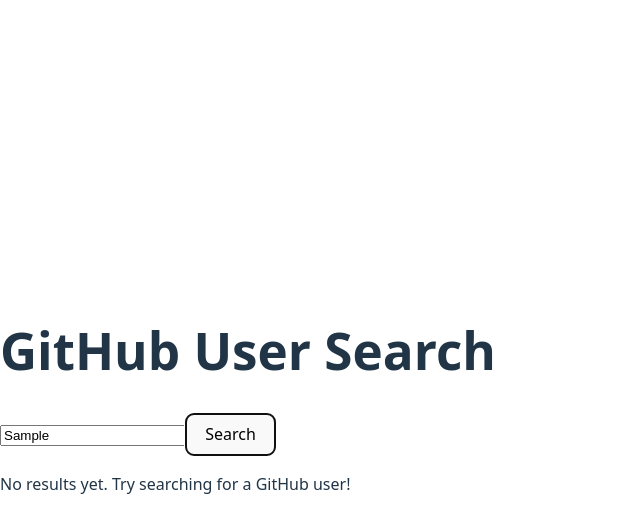
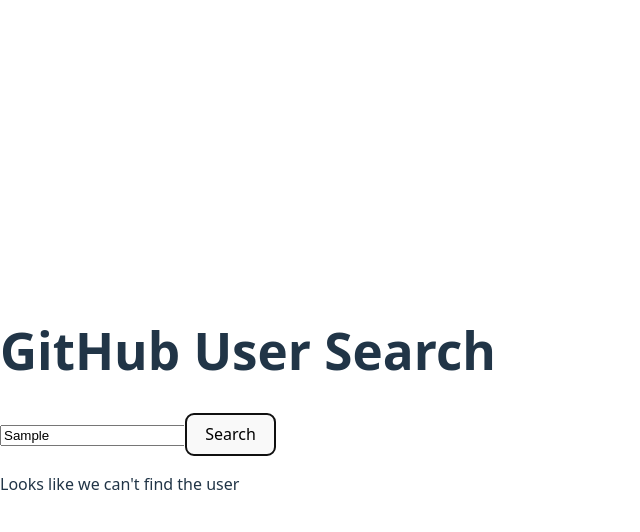
Before and after one commit to niobed96/alx-fe-reactjs, a React (Vite) app in the folder github-user-search/: page / in a window 1280 px wide. Both pictures are taken after typing "Sample" into the empty fields and a click on the button "Search". Shown: the top 532 px of the page, without its empty margins (0-640 px from the left). Built offline with nearby package versions, Linux system fonts and the light colour scheme; no server answers.

Commit message:
Adding search feature

```diff
--- a/github-user-search/src/App.jsx
+++ b/github-user-search/src/App.jsx
@@ -1,25 +1,11 @@
-import React, { useState } from "react";
-import SearchBar from "./components/SearchBar";
-import UserCard from "./components/UserCard";
+import React from "react";
+import Search from "./components/Search";
 
 function App() {
-  const [users, setUsers] = useState([]);
-
-  const handleSearchResults = (results) => {
-    setUsers(results);
-  };
-
   return (
     <div className="app">
       <h1>GitHub User Search</h1>
-      <SearchBar onSearchResults={handleSearchResults} />
-      <div className="results">
-        {users.length > 0 ? (
-          users.map((user) => <UserCard key={user.id} user={user} />)
-        ) : (
-          <p>No results yet. Try searching for a GitHub user!</p>
-        )}
-      </div>
+      <Search />
     </div>
   );
 }
--- /dev/null
+++ b/github-user-search/src/components/Search.jsx
@@ -0,0 +1,68 @@
+import React, { useState } from "react";
+import { fetchUserData } from "../services/githubService";
+
+function Search() {
+  const [username, setUsername] = useState("");
+  const [userData, setUserData] = useState(null);
+  const [loading, setLoading] = useState(false);
+  const [error, setError] = useState(false);
+
+  const handleSubmit = async (e) => {
+    e.preventDefault();
+    if (!username.trim()) return;
+
+    setLoading(true);
+    setError(false);
+    setUserData(null);
+
+    try {
+      const data = await fetchUserData(username);
+      setUserData(data);
+    } catch (err) {
+      setError(true);
+    } finally {
+      setLoading(false);
+    }
+  };
+
+  return (
+    <div className="search-container">
+      <form onSubmit={handleSubmit}>
+        <input
+          type="text"
+          value={username}
+          onChange={(e) => setUsername(e.target.value)}
+          placeholder="Enter GitHub username..."
+          className="search-input"
+        />
+        <button type="submit" className="search-button">
+          Search
+        </button>
+      </form>
+
+      {loading && <p>Loading...</p>}
+      {error && <p>Looks like we can't find the user</p>}
+      {userData && (
+        <div className="user-result">
+          <img
+            src={userData.avatar_url}
+            alt={`${userData.login}'s avatar`}
+            className="user-avatar"
+          />
+          <div className="user-info">
+            <h3>{userData.login}</h3>
+            <a
+              href={userData.html_url}
+              target="_blank"
+              rel="noopener noreferrer"
+            >
+              View Profile
+            </a>
+          </div>
+        </div>
+      )}
+    </div>
+  );
+}
+
+export default Search;
--- /dev/null
+++ b/github-user-search/src/services/githubService.js
@@ -0,0 +1,21 @@
+import axios from "axios";
+
+const api = axios.create({
+  baseURL: import.meta.env.VITE_APP_GITHUB_API_URL || "https://api.github.com",
+  headers: {
+    Authorization: import.meta.env.VITE_APP_GITHUB_API_KEY
+      ? `token ${import.meta.env.VITE_APP_GITHUB_API_KEY}`
+      : undefined,
+    Accept: "application/vnd.github.v3+json",
+  },
+});
+
+export const fetchUserData = async (username) => {
+  try {
+    const response = await api.get(`/users/${username}`);
+    return response.data;
+  } catch (error) {
+    console.error("Error fetching user data:", error);
+    throw error;
+  }
+};
```
